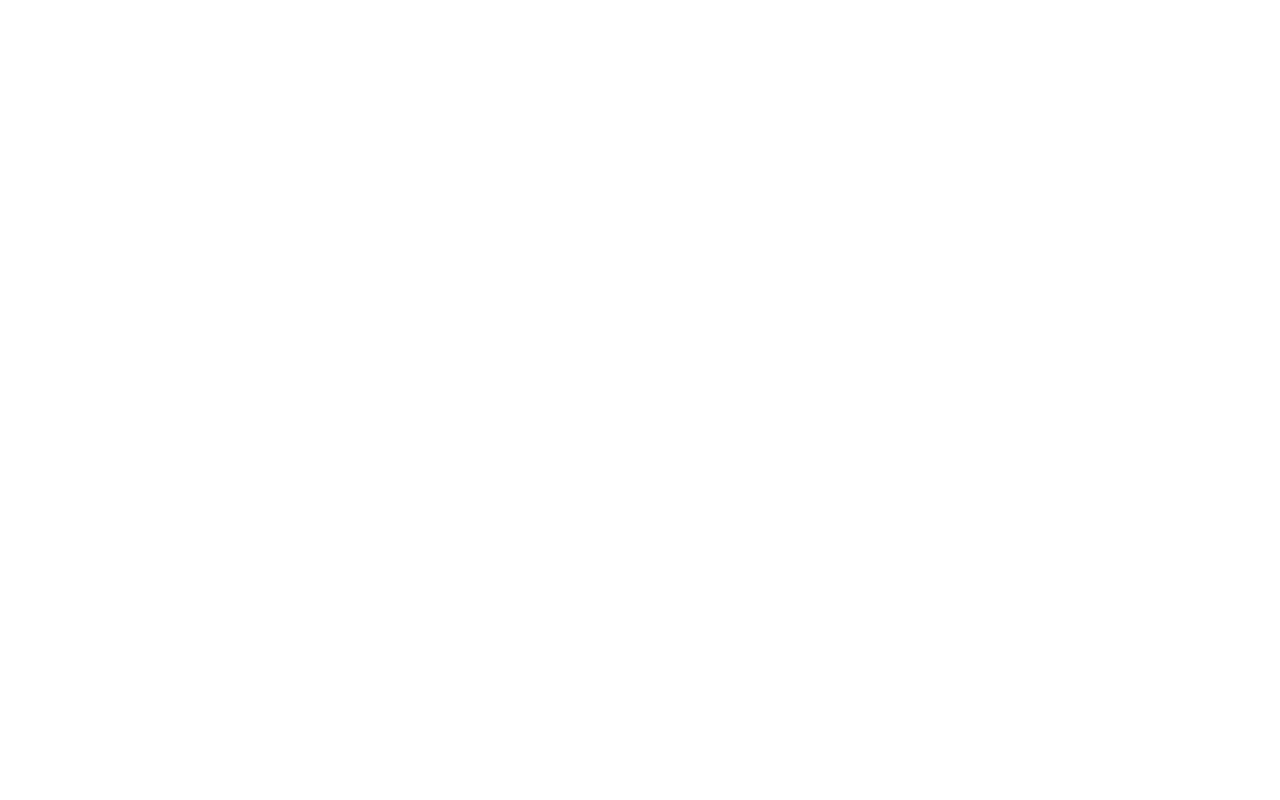
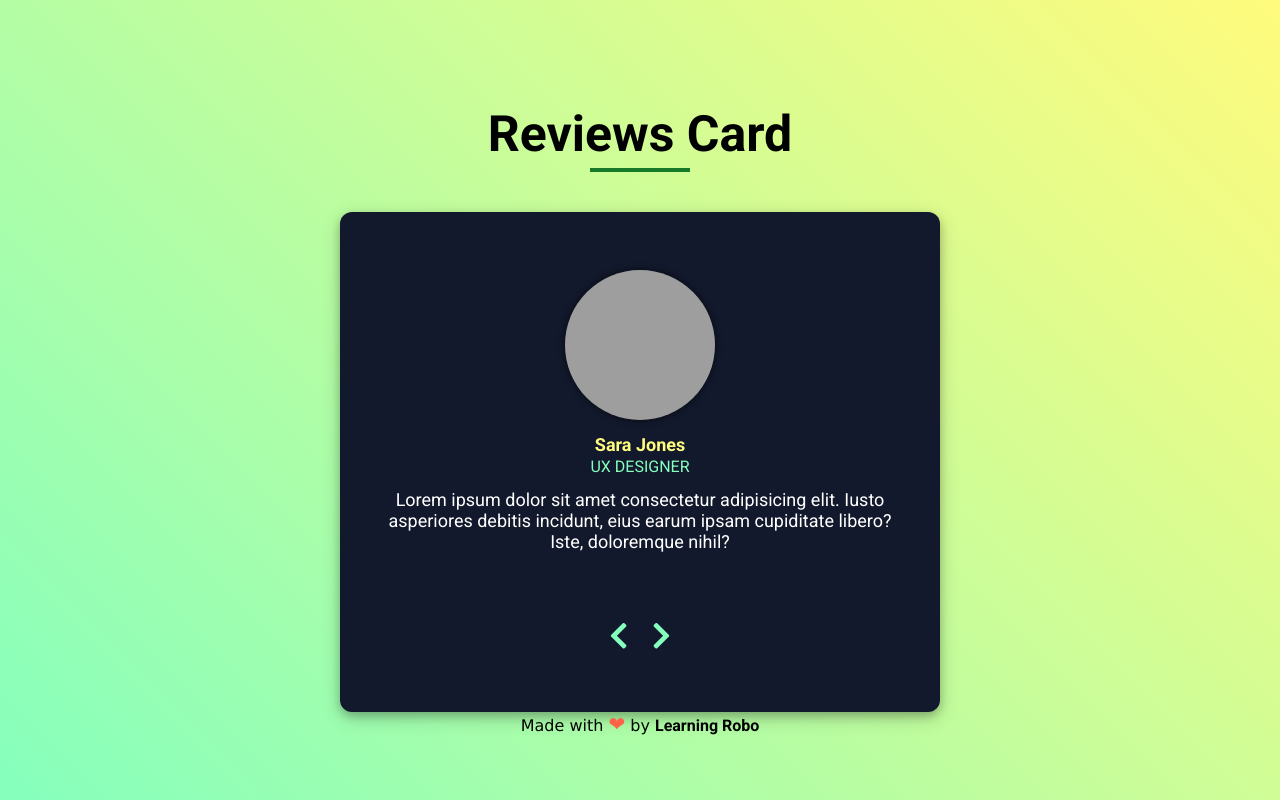
Before and after one commit to Ishrat06Qureshi/Review-Projects, a plain HTML site: page index.html in a window 1280 px wide. Drawn offline with Linux system fonts and the light colour scheme; grey boxes are pictures that could not be loaded.

Commit message:
changes includes: UI of Review Card is done

```diff
--- a/index.css
+++ b/index.css
@@ -0,0 +1,116 @@
+
+@import url("https://fonts.googleapis.com/css?family=Open+Sans|Roboto:400,700&display=swap");
+
+* {
+  padding: 0;
+  margin: 0;
+  box-sizing: border-box;
+  font-family: "Roboto", sans-serif;
+}
+img {
+  max-width: 100%;
+}
+
+.main {
+  width: 100%;
+  height: 100vh;
+  display: flex;
+  justify-content: center;
+  align-items: center;
+  background-color: #85FFBD;
+  background-image: linear-gradient(45deg, #85FFBD 0%, #FFFB7D 100%);
+}
+
+.container {
+  width: 600px;
+  display: flex;
+  flex-direction: column;
+  justify-content: center;
+  align-items: center;
+}
+
+.title {
+  margin: 40px 0px;
+}
+
+.title h2 {
+  font-size: 50px;
+  text-transform: capitalize;
+  margin-bottom: 5px;
+}
+
+.title .underline {
+  width: 100px;
+  height: 4px;
+  background-color: #177a29;
+  margin: 0 auto;
+}
+
+.review {
+  width: 100%;
+  height: 500px;
+  display: flex;
+  flex-direction: column;
+  justify-content: center;
+  align-items: center;
+  padding: 30px;
+  background-color: #12192c;
+  box-shadow: 0 4px 8px 0 rgba(0, 0, 0, 0.2), 0 6px 20px 0 rgba(0, 0, 0, 0.19);
+  font-family: "Open Sans", sans-serif;
+  border-radius: 12px;
+}
+
+#person-img {
+  width: 150px;
+  height: 150px;
+  background-size: cover;
+  border-radius: 50%;
+  object-fit: cover;
+  box-shadow: 0px 0px 6px 1px rgba(0, 0, 0, 0.5);
+}
+
+#author {
+  font-size: 18px;
+  font-weight: 600;
+  text-transform: capitalize;
+  margin-top: 10px;
+  color:#FFFB7D
+}
+
+#job {
+  text-transform: uppercase;
+  line-height: 150%;
+  margin-bottom: 10px;
+  color: #85FFBD;
+}
+
+#info {
+  height: 100px;
+  font-size: 18px;
+  color: #fff;
+  font-weight: 400;
+  text-align: center;
+  margin-bottom: 30px;
+}
+
+.btn {
+  text-decoration: none;
+  border-style: none;
+  font-size: 30px;
+  margin: 0 10px;
+  color: #85FFBD;
+  cursor: pointer;
+  background-color:#12192c;
+}
+.credit a{
+  text-decoration: none;
+  color: #000;
+  font-weight: 800;
+  }
+
+  .credit {
+    font-family: Verdana, Geneva, Tahoma, sans-serif;
+
+    color:#000;
+    text-align: center;
+  }
--- a/index.html
+++ b/index.html
@@ -4,11 +4,53 @@
 		<meta charset="UTF-8" />
 		<meta http-equiv="X-UA-Compatible" content="IE=edge" />
 		<meta name="viewport" content="width=device-width, initial-scale=1" />
+		<link
+			rel="stylesheet"
+			href="https://cdnjs.cloudflare.com/ajax/libs/font-awesome/5.15.4/css/all.min.css"
+		/>
 		<link rel="stylesheet" href="./index.css" />
 		<title>Reviews Project</title>
 	</head>
 	<body>
-
+		<body>
+			<main class="main">
+				<section class="container">
+					<div class="title">
+						<h2>Reviews Card</h2>
+						<div class="underline"></div>
+					</div>
+					<article class="review">
+						<div class="img-container">
+							<img
+								src="https://res.cloudinary.com/diqqf3eq2/image/upload/v1586883334/person-1_rfzshl.jpg"
+								alt=""
+								id="person-img"
+							/>
+						</div>
+						<h4 id="author">sara jones</h4>
+						<p id="job">ux designer</p>
+						<p id="info">
+							Lorem ipsum dolor sit amet consectetur adipisicing elit. Iusto
+							asperiores debitis incidunt, eius earum ipsam cupiditate libero?
+							Iste, doloremque nihil?
+						</p>
+						<div class="button-container">
+							<button class="prev-btn btn">
+								<i class="fas fa-chevron-left"></i>
+							</button>
+							<button class="next-btn btn">
+								<i class="fas fa-chevron-right"></i>
+							</button>
+						</div>
+					</article>
+					<div class="credit">
+						Made with <span style="color: tomato; font-size: 20px">❤</span> by
+						<a href="https://www.learningrobo.com/">Learning Robo</a>
+					</div>
+				</section>
+			</main>
+			<script src="script.js"></script>
+		</body>
 		<script src="./script.js"></script>
 	</body>
 </html>
```
